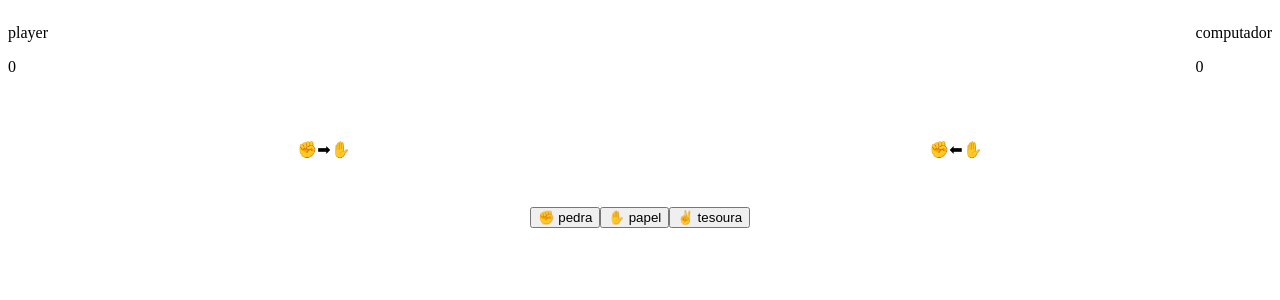
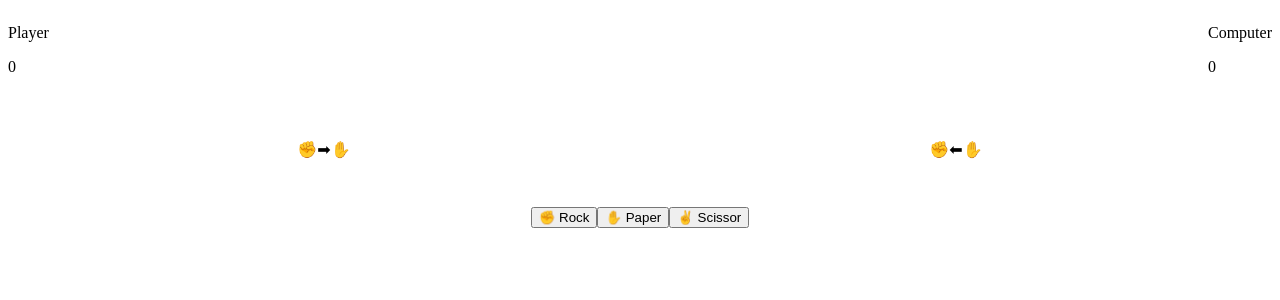
Before and after one commit to AlissonFredo/jokenpo, a React (Vite) app: page /game in a window 1280 px wide. Shown: the top 300 px of the page. Built offline with nearby package versions, Linux system fonts and the light colour scheme.

Commit message:
refactor: rename Game page variables

```diff
--- a/src/pages/game/index.jsx
+++ b/src/pages/game/index.jsx
@@ -3,41 +3,41 @@ import { useState } from "react";
 function Game() {
   const options = ["rock", "paper", "scissor"];
 
-  const [resultado, setResultado] = useState("");
+  const [result, setResult] = useState("");
 
-  const sorteaOpcaoComputador = () => {
+  const drawOptionComputer = () => {
     return options[Math.floor(Math.random() * options.length)];
   };
 
   const play = (optionPlayer) => {
-    const opcaoComputador = sorteaOpcaoComputador();
+    const optionComputer = drawOptionComputer();
 
     console.log("Player", optionPlayer);
-    console.log("Computador", opcaoComputador);
+    console.log("Computer", optionComputer);
 
-    if (optionPlayer == opcaoComputador) {
-      console.log("Resultado", "DRAW GAME");
+    if (optionPlayer == optionComputer) {
+      console.log("Result", "DRAW GAME");
 
-      setResultado("DRAW GAME");
-    } else if (optionPlayer == "rock" && opcaoComputador == "scissor") {
-      console.log("Resultado", "YOU WIN!");
+      setResult("DRAW GAME");
+    } else if (optionPlayer == "rock" && optionComputer == "scissor") {
+      console.log("Result", "YOU WIN!");
 
-      setResultado("YOU WIN!");
-    } else if (optionPlayer == "scissor" && opcaoComputador == "rock") {
-      console.log("Resultado", "YOU WIN!");
+      setResult("YOU WIN!");
+    } else if (optionPlayer == "scissor" && optionComputer == "rock") {
+      console.log("Result", "YOU WIN!");
 
-      setResultado("YOU WIN!");
-    } else if (optionPlayer == "scissor" && opcaoComputador == "paper") {
-      console.log("Resultado", "YOU WIN!");
+      setResult("YOU WIN!");
+    } else if (optionPlayer == "scissor" && optionComputer == "paper") {
+      console.log("Result", "YOU WIN!");
 
-      setResultado("YOU WIN!");
+      setResult("YOU WIN!");
     } else {
-      console.log("Resultado", "YOU LOSE!");
-      setResultado("YOU LOSE!");
+      console.log("Result", "YOU LOSE!");
+      setResult("YOU LOSE!");
     }
 
     setTimeout(() => {
-      setResultado("");
+      setResult("");
     }, 1000);
   };
 
@@ -45,14 +45,14 @@ function Game() {
     <div>
       <div style={{ display: "flex", justifyContent: "space-between" }}>
         <div>
-          <p>player</p>
+          <p>Player</p>
           <p>0</p>
         </div>
         <div>
-          <p>{resultado}</p>
+          <p>{result}</p>
         </div>
         <div>
-          <p>computador</p>
+          <p>Computer</p>
           <p>0</p>
         </div>
       </div>
@@ -65,18 +65,18 @@ function Game() {
           justifyContent: "space-around",
         }}
       >
-        <div style={{ display: "inline-block" }}>
+        <div>
           <p>&#9994;&#10145;&#9995;</p>
         </div>
-        <div style={{ display: "inline-block" }}>
+        <div>
           <p>&#9994;&#11013;&#9995;</p>
         </div>
       </div>
 
       <div style={{ display: "flex", justifyContent: "center" }}>
-        <button onClick={() => play(options[0])}>&#9994; pedra</button>
-        <button onClick={() => play(options[1])}>&#9995; papel</button>
-        <button onClick={() => play(options[2])}>&#9996; tesoura</button>
+        <button onClick={() => play(options[0])}>&#9994; Rock</button>
+        <button onClick={() => play(options[1])}>&#9995; Paper</button>
+        <button onClick={() => play(options[2])}>&#9996; Scissor</button>
       </div>
     </div>
   );
```
